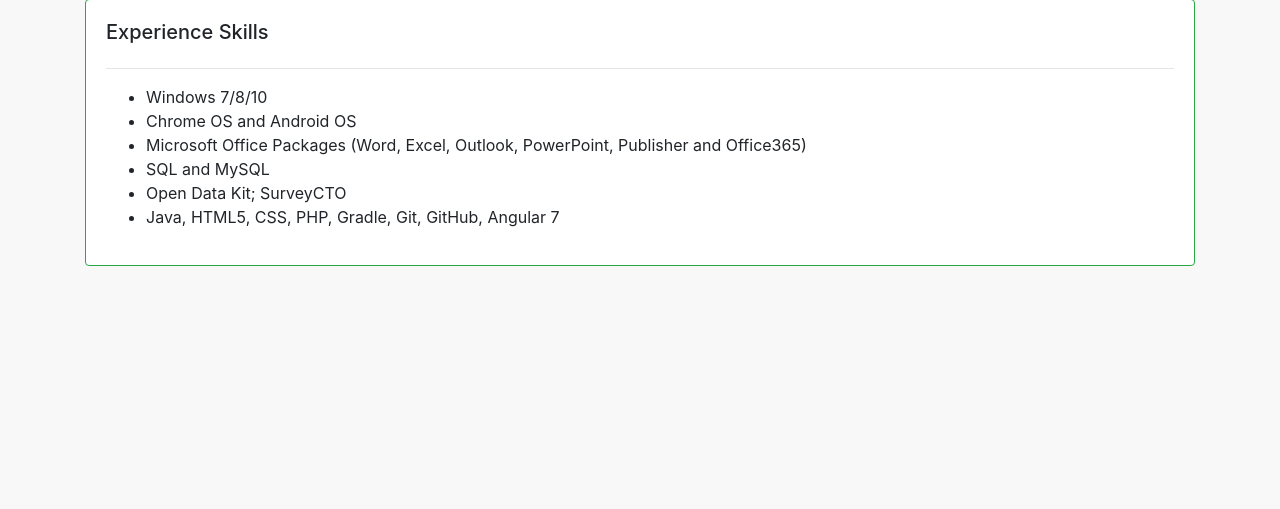
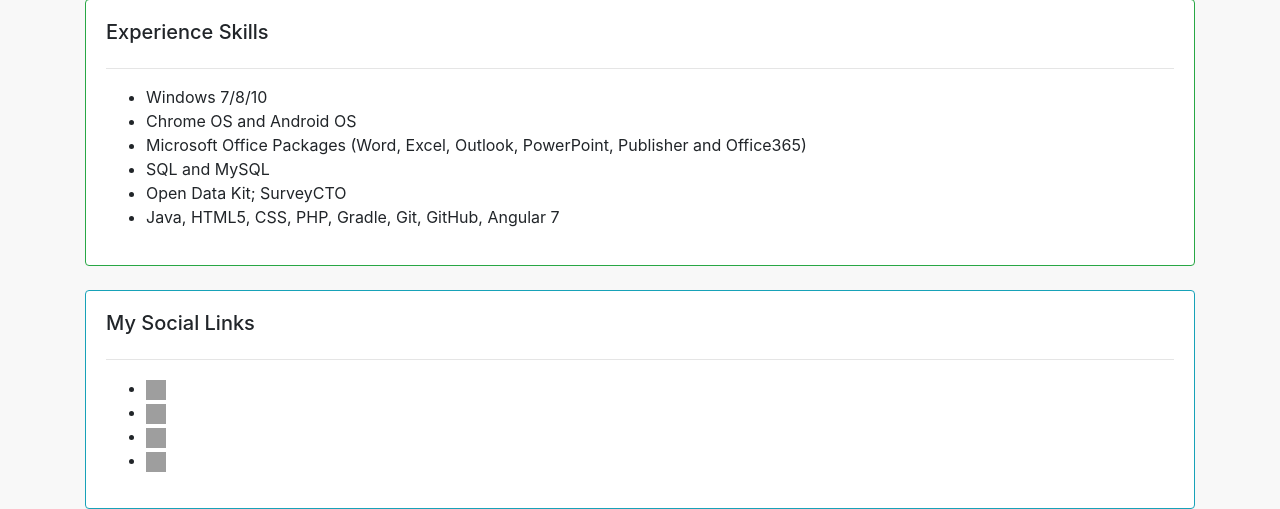
Before and after one commit to abdulaibratokamara/OneDani, a Django app: page / in a window 1280 px wide. Shown: the part 3029-3538 px from the top of the page. Before the commit the page ends 3295 px from the top, so only its background shows below. Run offline with Django 3.2, Linux system fonts and the light colour scheme; some libraries are stand-ins or nearby versions; grey boxes are pictures that could not be loaded.

Commit message:
add files

```diff
--- a/Daniel/oneDani/templates/home.html
+++ b/Daniel/oneDani/templates/home.html
@@ -203,8 +203,21 @@
                 <li>Java, HTML5, CSS, PHP, Gradle, Git, GitHub, Angular 7</li>
             </ul>
         </div>
-    </div>
+    <!-- </div> -->
 <br>
+
+<div class="card card-body h-100 border-info">
+    <h5>My Social Links</h5>
+    <hr>
+    <ul class="social-links">
+        <li><a href="#" target="_blank"><img class="social"src="{% static 'images/facebook.png' %}"></li></a>
+        <li><a href="#" target="_blank"><img class="social"src="{% static 'images/linkedin.png' %}"></li></a>
+        <li><a href="#" target="_blank"><img class="social"src="{% static 'images/twitter.png' %}"></li></a>
+        <li><a href="#" target="_blank"><img class="social" src="{% static 'images/youtube.png' %}"></li></a>
+    </ul>
+</div>
+</div>
+
 
 </body>
 </html>
```
